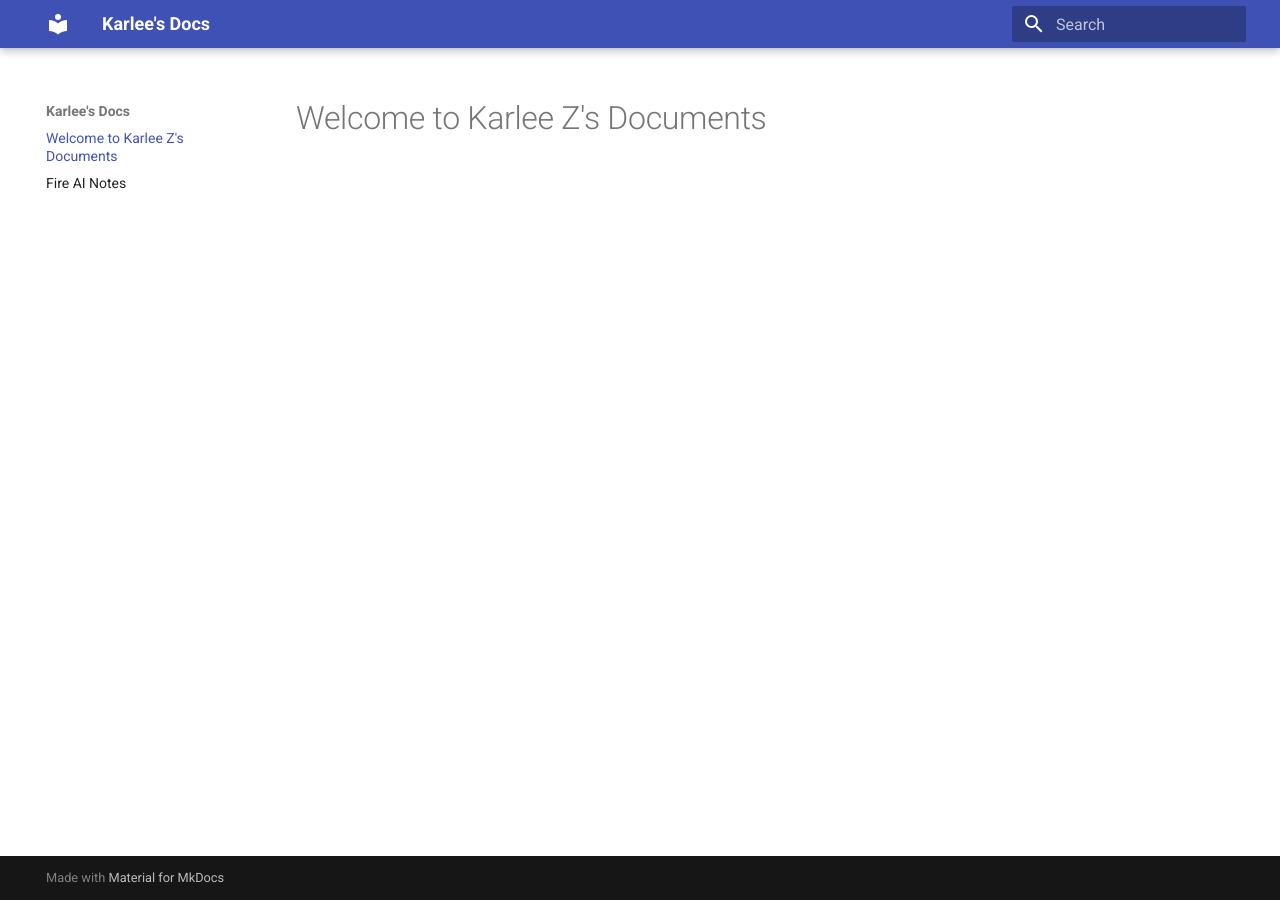
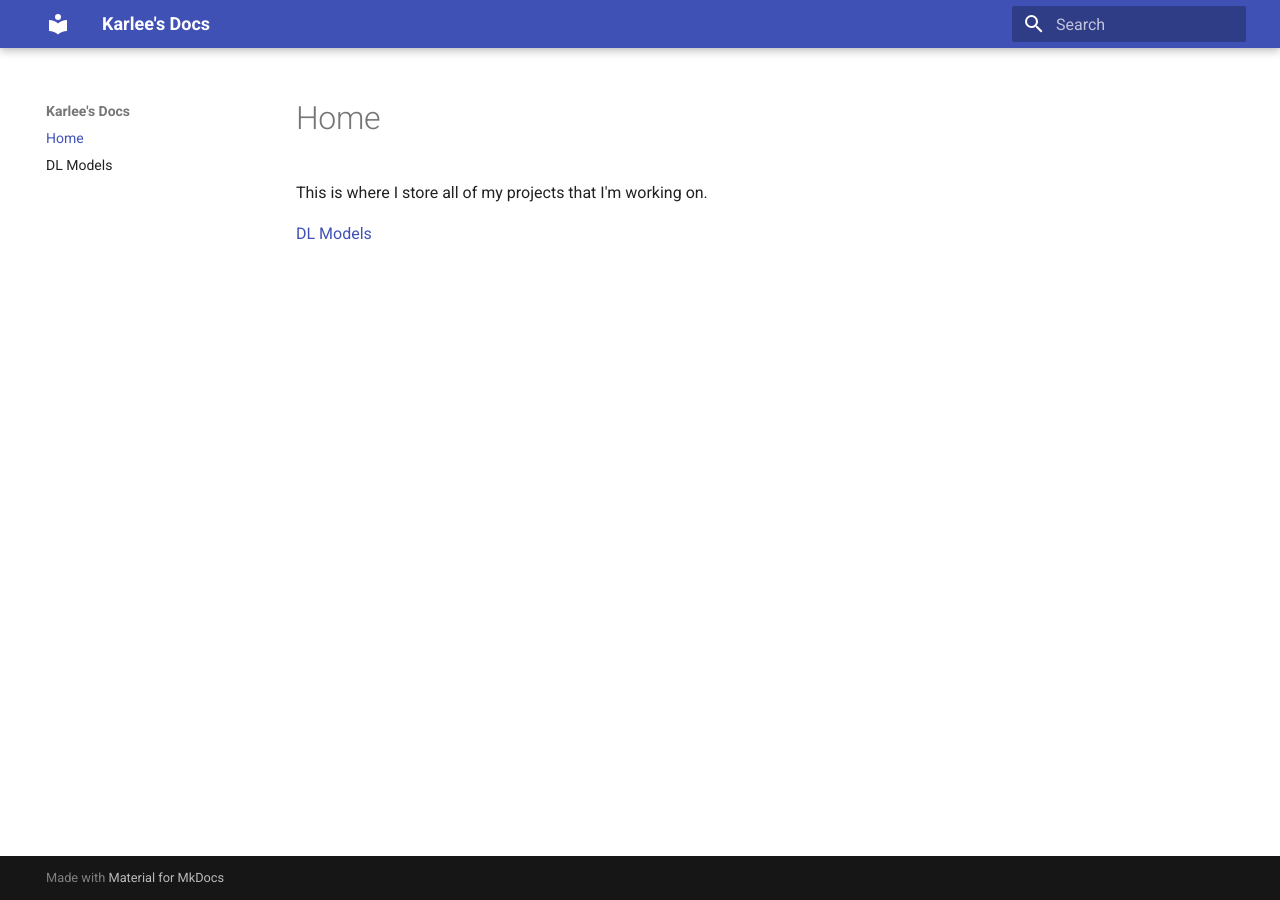
Before and after one commit to karlzam/karlzam.github.io, an MkDocs documentation site: the page built from docs/index.md, in a window 1280 px wide. Built offline with MkDocs 1.6.1 and Material for MkDocs 9.7.7, drawn with Linux system fonts in a browser that asks for light colours.

Commit message:
no message

```diff
--- a/docs/fire-ai.md
+++ /dev/null
@@ -1 +0,0 @@
-# Fire AI Notes
--- a/docs/index.md
+++ b/docs/index.md
@@ -1 +1,5 @@
-# Welcome to Karlee Z's Documents
+# Home
+
+This is where I store all of my projects that I'm working on.
+
+ [DL Models](DL-models.md)
```
Also changed, not shown: docs/DL-models.md (added, +45 -0 lines), site/404.html, site/DL-models/index.html (added), site/index.html, site/search/search_index.json, 1 other file.
